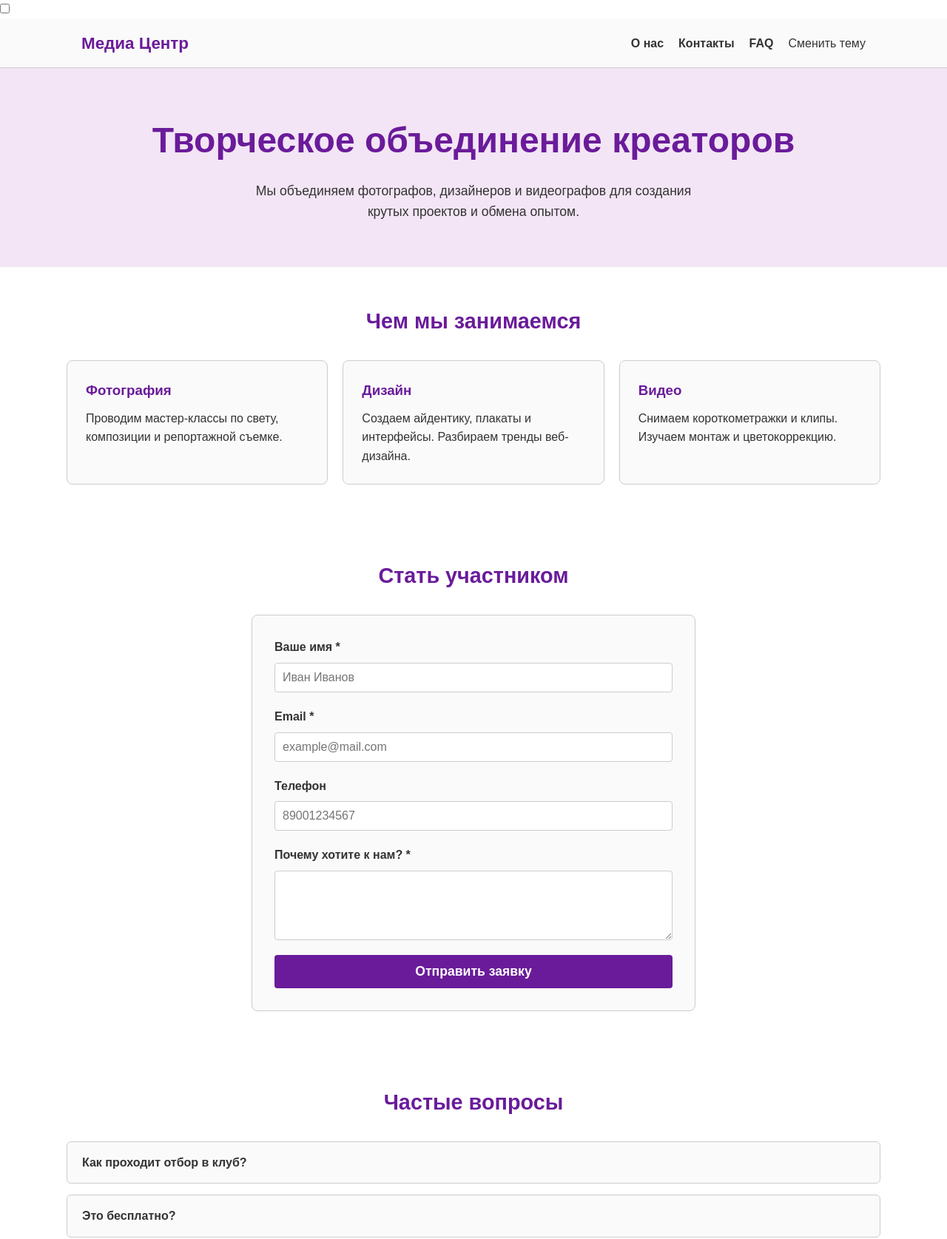
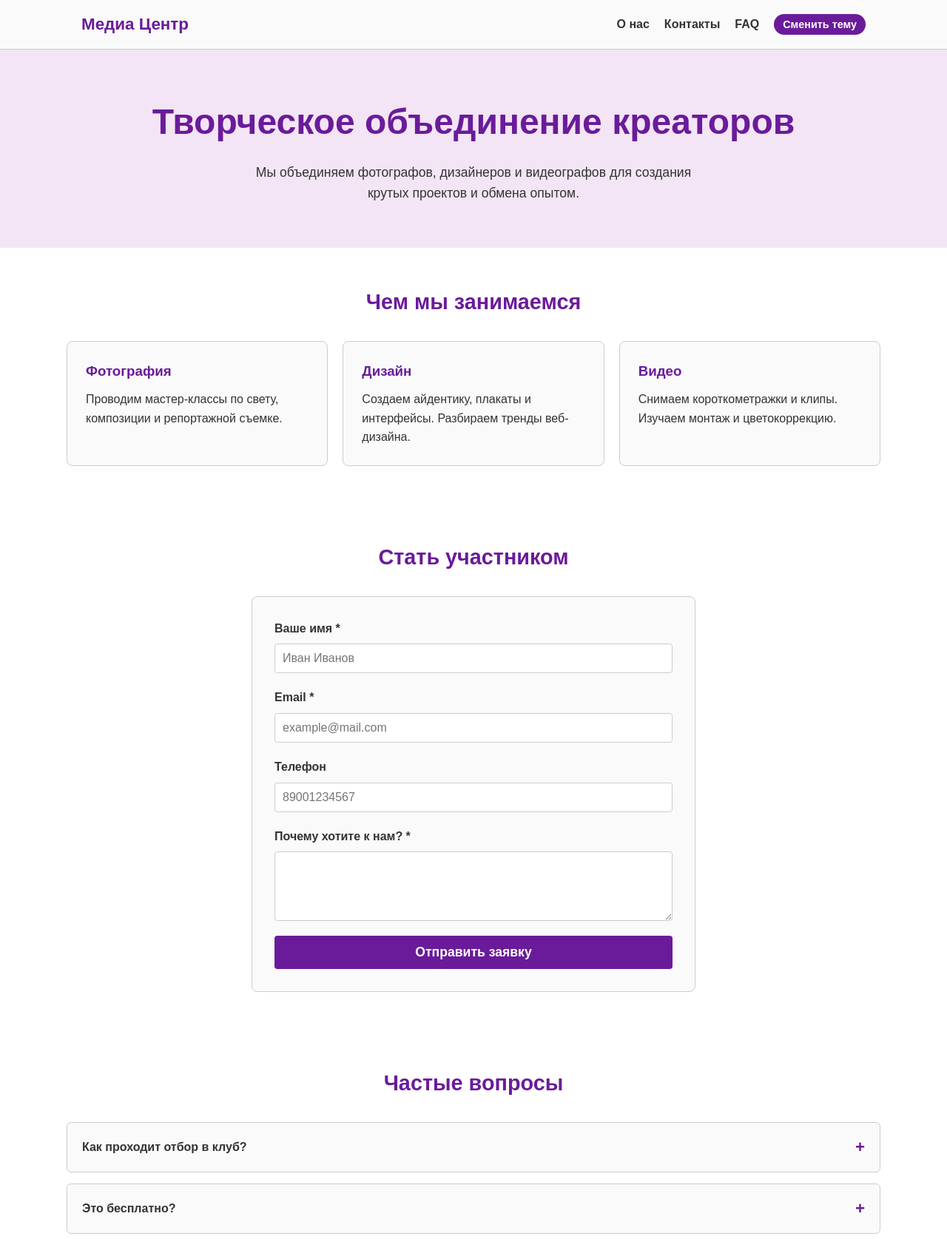
Before and after one commit to SamDe7/Misha_Disa, a plain HTML site: page index.html in a window 1280 px wide. Shown: the top 1675 px of the page at 74% size. Drawn offline with Linux system fonts and the light colour scheme.

Commit message:
Добавлена тёмная тема

```diff
--- a/style.css
+++ b/style.css
@@ -6,6 +6,16 @@
   --secondary: #f3e5f5;
   --card-bg: #fafafa;
   --border: #cccccc;
+}
+
+/* --- ДОБАВЛЕНО НА ЭТАПЕ 3: Темная тема --- */
+#theme-toggle:checked ~ .wrapper {
+  --bg: #121212;
+  --text: #e0e0e0;
+  --primary: #ce93d8;
+  --secondary: #4a148c;
+  --card-bg: #1e1e1e;
+  --border: #444444;
 }
 
 /* --- 2. Базовые стили --- */
@@ -36,6 +46,19 @@ nav ul { list-style: none; display: flex; gap: 20px; }
 nav a { color: var(--text); text-decoration: none; font-weight: bold; }
 nav a:hover { color: var(--primary); }
 
+/* --- ДОБАВЛЕНО НА ЭТАПЕ 3: Кнопка темы --- */
+#theme-toggle { display: none; }
+.theme-label {
+  background: var(--primary);
+  color: #fff;
+  padding: 6px 12px;
+  border-radius: 20px;
+  cursor: pointer;
+  font-weight: bold;
+  font-size: 0.9rem;
+  user-select: none;
+}
+
 /* --- 4. Hero-секция --- */
 .hero { background: var(--secondary); padding: 60px 20px; text-align: center; }
 .hero h1 { font-size: clamp(1.8rem, 4vw, 3rem); color: var(--primary); margin-bottom: 15px; }
@@ -62,6 +85,11 @@ summary { padding: 15px 20px; cursor: pointer; font-weight: bold; list-style: no
 summary::-webkit-details-marker { display: none; }
 .faq-content { padding: 0 20px 20px; border-top: 1px solid var(--border); padding-top: 15px; }
 
+/* --- ДОБАВЛЕНО НА ЭТАПЕ 3: Кастомный маркер аккордеона --- */
+summary { display: flex; justify-content: space-between; align-items: center; }
+summary::after { content: '+'; font-size: 1.4rem; color: var(--primary); font-weight: bold; }
+details[open] summary::after { content: '−'; }
+
 /* --- 8. Подвал --- */
 footer { background: var(--card-bg); text-align: center; padding: 20px; margin-top: auto; border-top: 1px solid var(--border); }
 
@@ -70,3 +98,6 @@ footer { background: var(--card-bg); text-align: center; padding: 20px; margin-t
   .nav-wrap { flex-direction: column; gap: 15px; }
   nav ul { flex-wrap: wrap; justify-content: center; }
 }
+
+/* --- ДОБАВЛЕНО НА ЭТАПЕ 3: Доступность --- */
+a:focus-visible, label:focus-visible { outline: 3px solid #ff9800; outline-offset: 2px; }
```
